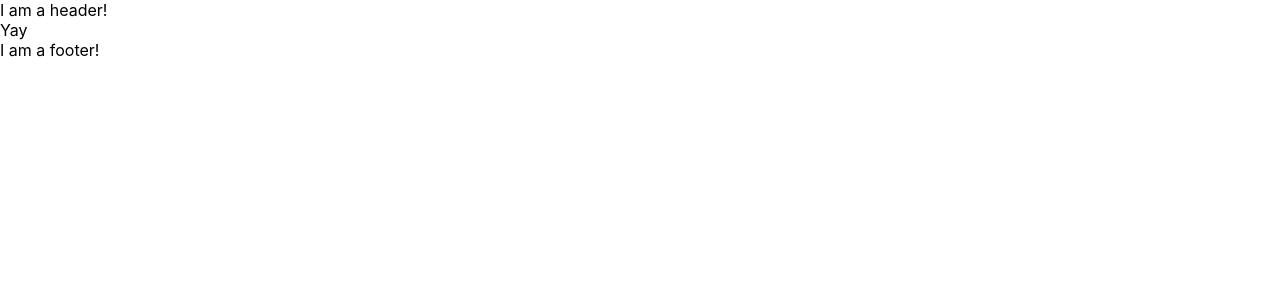
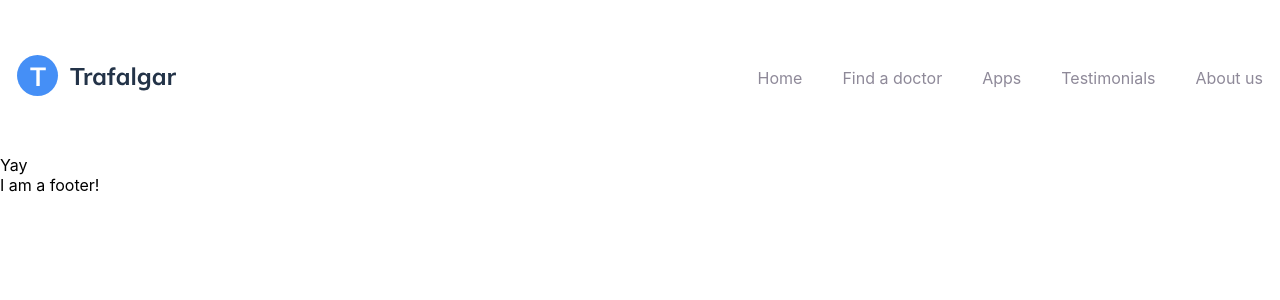
Before and after one commit to chanhman/trafalgar, a Next.js app: page / in a window 1280 px wide. Shown: the top 300 px of the page. Built offline with nearby package versions, Linux system fonts and the light colour scheme.

Commit message:
style header

```diff
--- a/components/Header/index.js
+++ b/components/Header/index.js
@@ -1,7 +1,30 @@
+import styles from './styles.module.scss'
+
 export default function Header() {
   return (
-    <header>
-      I am a header!
+    <header className={styles.container}>
+      <a href="#">
+        <img src="./logo.svg" alt="" />
+      </a>
+      <nav>
+        <ul className={styles.links}>
+          <li>
+            <a href="#">Home</a>
+          </li>
+          <li>
+            <a href="#">Find a doctor</a>
+          </li>
+          <li>
+            <a href="#">Apps</a>
+          </li>
+          <li>
+            <a href="#">Testimonials</a>
+          </li>
+          <li>
+            <a href="#">About us </a>
+          </li>
+        </ul>
+      </nav>
     </header>
   )
 }
--- /dev/null
+++ b/components/Header/styles.module.scss
@@ -0,0 +1,26 @@
+@import 'styles/mixins.scss';
+
+.container {
+  display: flex;
+  align-items: center;
+  justify-content: space-between;
+  height: 9.6875rem;
+  max-width: 77.875rem;
+  margin-right: auto;
+  margin-left: auto;
+}
+
+.links {
+  @include ul-reset;
+
+  display: flex;
+
+  li {
+    margin-left: 2.5rem;
+  }
+
+  a {
+    color: #1f1534;
+    opacity: 0.5;
+  }
+}
--- /dev/null
+++ b/styles/mixins.scss
@@ -0,0 +1,7 @@
+@mixin ul-reset {
+  margin-top: 0;
+  margin-bottom: 0;
+  padding-left: 0;
+
+  list-style-type: none;
+}
```
Also changed, not shown: components/Footer/styles.js (deleted), components/Footer/styles.module.scss (added), components/Header/styles.js (deleted), components/Layout/styles.js (deleted), components/Layout/styles.module.scss (added), public/logo.svg (added), public/vercel.svg (deleted).
